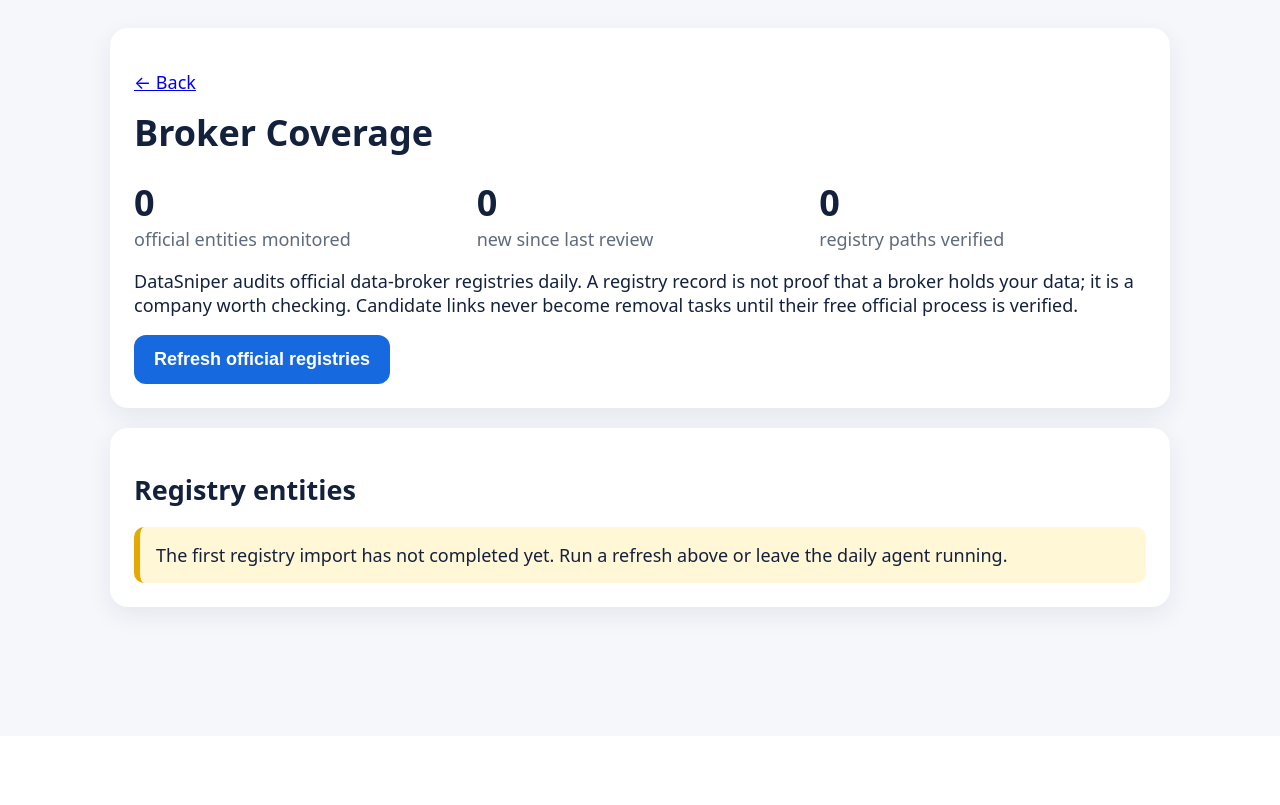
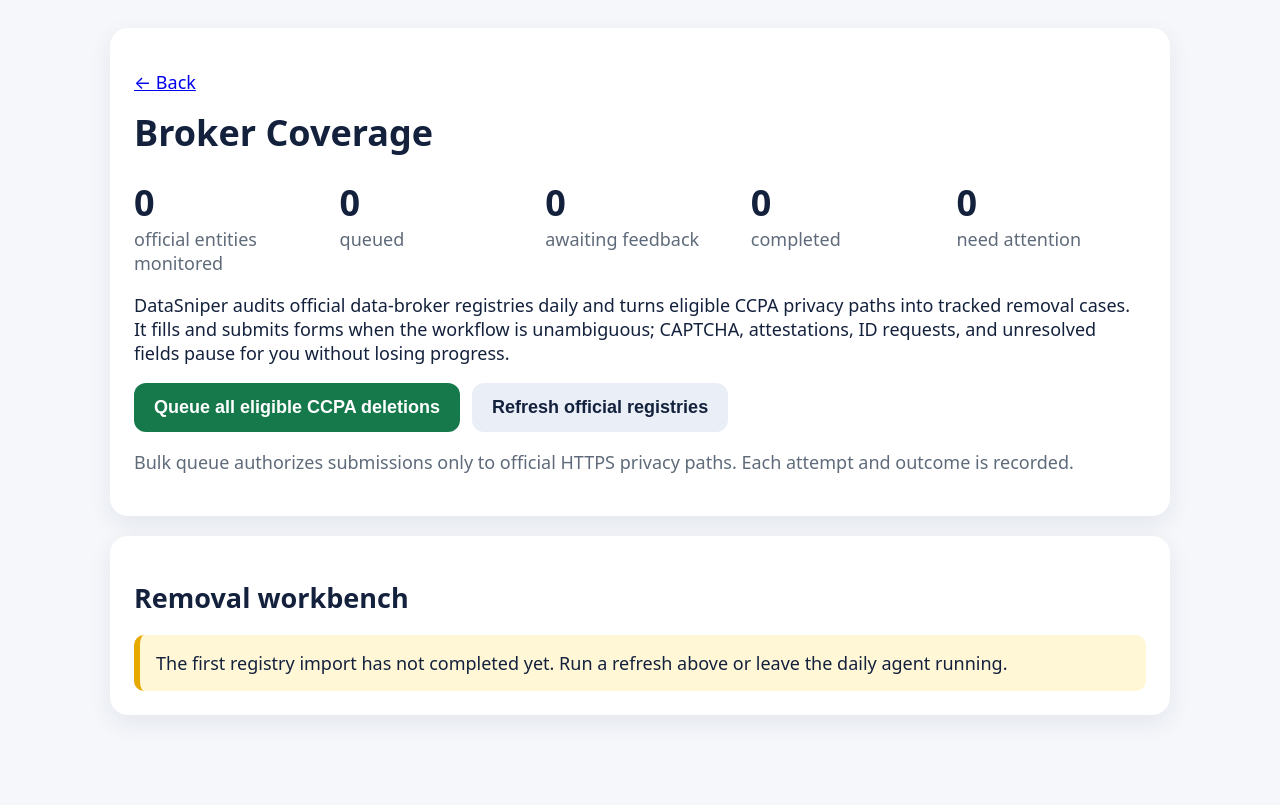
Before and after one commit to grumpystrongman/DataSniper, a FastAPI app: page /coverage in a window 1280 px wide. Shown: the part 64-869 px from the top of the page. Before the commit the page ends 691 px from the top, so only its background shows below. Run offline with FastAPI, Linux system fonts and the light colour scheme; data comes from the database, SQL or seed files in the repository; data that the repository does not hold is empty.

Commit message:
Add Coverage operations: templates/coverage.html

```diff
--- a/templates/coverage.html
+++ b/templates/coverage.html
@@ -3,16 +3,21 @@
 <div class="card">
   <p><a href="/">← Back</a></p>
   <h1>Broker Coverage</h1>
-  <div class="grid"><div><div class="metric">{{ summary.total }}</div><div class="muted">official entities monitored</div></div><div><div class="metric">{{ summary.new or 0 }}</div><div class="muted">new since last review</div></div><div><div class="metric">{{ summary.verified or 0 }}</div><div class="muted">registry paths verified</div></div></div>
-  <p>DataSniper audits official data-broker registries daily. A registry record is not proof that a broker holds your data; it is a company worth checking. Candidate links never become removal tasks until their free official process is verified.</p>
+  <div class="grid"><div><div class="metric">{{ summary.total }}</div><div class="muted">official entities monitored</div></div><div><div class="metric">{{ summary.workflow_queued or 0 }}</div><div class="muted">queued</div></div><div><div class="metric">{{ summary.workflow_awaiting_feedback or 0 }}</div><div class="muted">awaiting feedback</div></div><div><div class="metric">{{ summary.workflow_completed or 0 }}</div><div class="muted">completed</div></div><div><div class="metric">{{ (summary.workflow_action_required or 0) + (summary.workflow_failed or 0) }}</div><div class="muted">need attention</div></div></div>
+  <p>DataSniper audits official data-broker registries daily and turns eligible CCPA privacy paths into tracked removal cases. It fills and submits forms when the workflow is unambiguous; CAPTCHA, attestations, ID requests, and unresolved fields pause for you without losing progress.</p>
   {% if last_run %}<p class="muted">Last registry audit: {{ last_run }}</p>{% endif %}
-  <form method="post" action="/coverage/check-now"><button type="submit">Refresh official registries</button></form>
+  <div class="actions"><form method="post" action="/coverage/queue-all"><button type="submit" class="success">Queue all eligible CCPA deletions</button></form><form method="post" action="/coverage/check-now"><button type="submit" class="secondary">Refresh official registries</button></form></div>
+  <p class="muted">Bulk queue authorizes submissions only to official HTTPS privacy paths. Each attempt and outcome is recorded.</p>
 </div>
 <div class="card">
-  <h2>Registry entities</h2>
+  <h2>Removal workbench</h2>
   {% if not brokers %}<div class="notice">The first registry import has not completed yet. Run a refresh above or leave the daily agent running.</div>{% endif %}
   {% for broker in brokers %}
-  <div class="task-row"><div class="details"><strong>{{ broker.legal_name }}</strong><br><span class="muted">{{ broker.source|title }} registry · {{ broker.review_status.replace('_',' ') }}</span></div><div>{% if broker.privacy_url %}<a class="button secondary" href="{{ broker.privacy_url }}" target="_blank" rel="noopener">Candidate privacy path</a>{% elif broker.website %}<a class="button secondary" href="{{ broker.website }}" target="_blank" rel="noopener">Website</a>{% endif %}</div></div>
+  <div class="coverage-row">
+    <div class="coverage-main"><strong>{{ broker.legal_name }}</strong> <span class="status {{ broker.workflow_status }}">{{ broker.workflow_status.replace('_',' ') }}</span><br><span class="muted">{{ broker.source|title }} registry · {{ broker.review_status.replace('_',' ') }} · {{ broker.interaction_count }} recorded interaction{{ '' if broker.interaction_count == 1 else 's' }}</span>{% if broker.next_action %}<br><span class="next-action"><strong>Next:</strong> {{ broker.next_action }}</span>{% endif %}{% if broker.last_interaction_at %}<br><small class="muted">Last activity {{ broker.last_interaction_at }}</small>{% endif %}</div>
+    <div class="coverage-actions">{% if broker.request_id %}<a class="button secondary" href="/task/{{ broker.request_id }}">Open case</a>{% elif broker.privacy_url %}<form method="post" action="/coverage/{{ broker.id }}/queue"><button type="submit">Queue deletion</button></form>{% elif broker.website %}<a class="button secondary" href="{{ broker.website }}" target="_blank" rel="noopener">Find privacy path</a>{% endif %}</div>
+    <form class="coverage-update" method="post" action="/coverage/{{ broker.id }}/status"><select name="status" aria-label="Workflow status"><option value="not_started">Not started</option><option value="queued">Queued</option><option value="in_progress">In progress</option><option value="awaiting_feedback">Awaiting feedback</option><option value="action_required">Action required</option><option value="completed">Completed</option><option value="failed">Failed</option><option value="not_applicable">Not applicable</option></select><input name="note" placeholder="Record a note or broker response"><button class="secondary" type="submit">Record update</button></form>
+  </div>
   {% endfor %}
 </div>
 {% endblock %}
```
